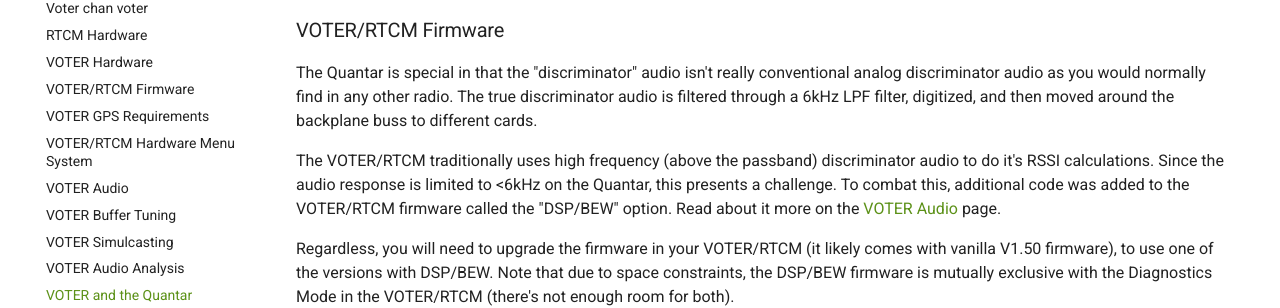
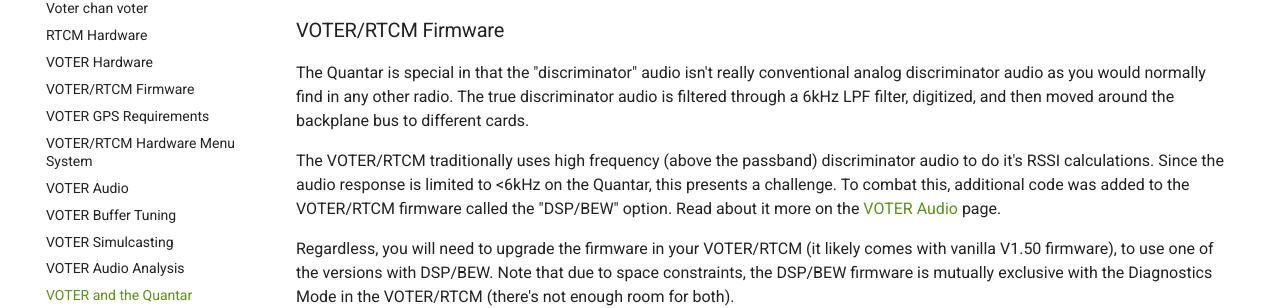
Before and after one commit to AllStarLink/ASL3-Manual, an MkDocs documentation site: the page built from docs/voter/voter-quantar.md, in a window 1280 px wide and 900 px high, scrolled down 1414 px. Shown: the part 197-505 px from the top of the window. Built offline with MkDocs 1.6.1 and Material for MkDocs 9.7.7, drawn with Linux system fonts in a browser that asks for light colours.

Commit message:
More spelling Errors

```diff
--- a/docs/voter/voter-quantar.md
+++ b/docs/voter/voter-quantar.md
@@ -49,7 +49,7 @@
 The firmware in the Exciter is not automatically upgraded. You will need to do that by burning a 27C512 EPROM, popping the cover off the exciter, and swapping the chip out. You **DO** want to do this, as there are a number of fixes in later firmware (apparently), especially if you plan on running P25 mixed mode at some point later.
 
 ### VOTER/RTCM Firmware
-The Quantar is special in that the "discriminator" audio isn't really conventional analog discriminator audio as you would normally find in any other radio. The true discriminator audio is filtered through a 6kHz LPF filter, digitized, and then moved around the backplane buss to different cards.
+The Quantar is special in that the "discriminator" audio isn't really conventional analog discriminator audio as you would normally find in any other radio. The true discriminator audio is filtered through a 6kHz LPF filter, digitized, and then moved around the backplane bus to different cards.
 
 The VOTER/RTCM traditionally uses high frequency (above the passband) discriminator audio to do it's RSSI calculations. Since the audio response is limited to <6kHz on the Quantar, this presents a challenge. To combat this, additional code was added to the VOTER/RTCM firmware called the "DSP/BEW" option. Read about it more on the [VOTER Audio](./voter-audio.md#dspbew-firmware-version) page.
 
```
Also changed, not shown: docs/adv-topics/remotebase.md (+1 -1 lines), docs/voter/voter-gps.md (+1 -1 lines).
